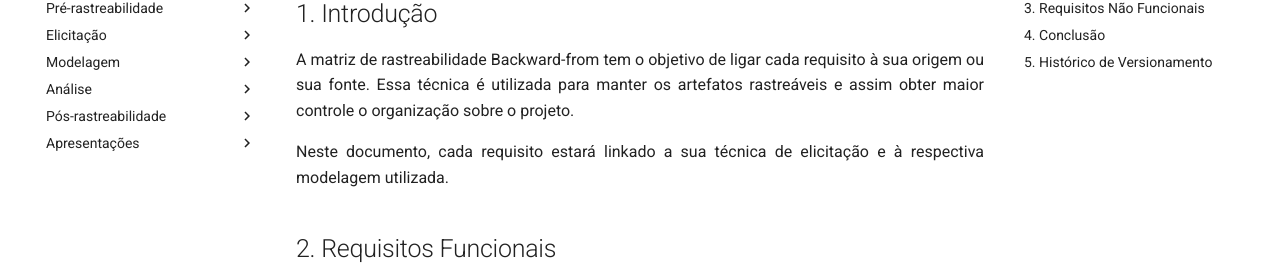
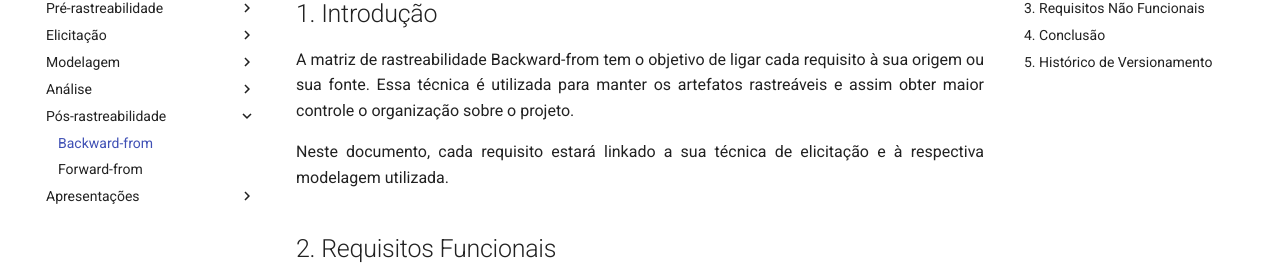
Before and after one commit to Requisitos-de-Software/2021.2-Prime-video, an MkDocs documentation site: the page built from docs/pos-rastreabilidade/backward_from.md, in a window 1280 px wide. Shown: the part 184-464 px from the top of the page. Built offline with MkDocs 1.6.1 and Material for MkDocs 9.7.7, drawn with Linux system fonts in a browser that asks for light colours; comment, search, counter and statistics services are not loaded.

Commit message:
fix: mkdocs

```diff
--- a/mkdocs.yml
+++ b/mkdocs.yml
@@ -51,7 +51,8 @@ nav:
     - Validação:
       - Prototipação: analise/validacao/prototipo.md
   - Pós-rastreabilidade:
-    - Foward-from: pos-rastreabilidade/forward_from.md
+    - Backward-from: pos-rastreabilidade/backward_from.md
+    - Forward-from: pos-rastreabilidade/forward_from.md
   - Apresentações:
     - Apresentação 1: apresentacoes/apresentacao1.md
     - Apresentação 2: apresentacoes/apresentacao2.md
```
Also changed, not shown: docs/pos-rastreabilidade/backward_from.md (renamed from docs/pos_rastreabilidade/backward_from.md).
